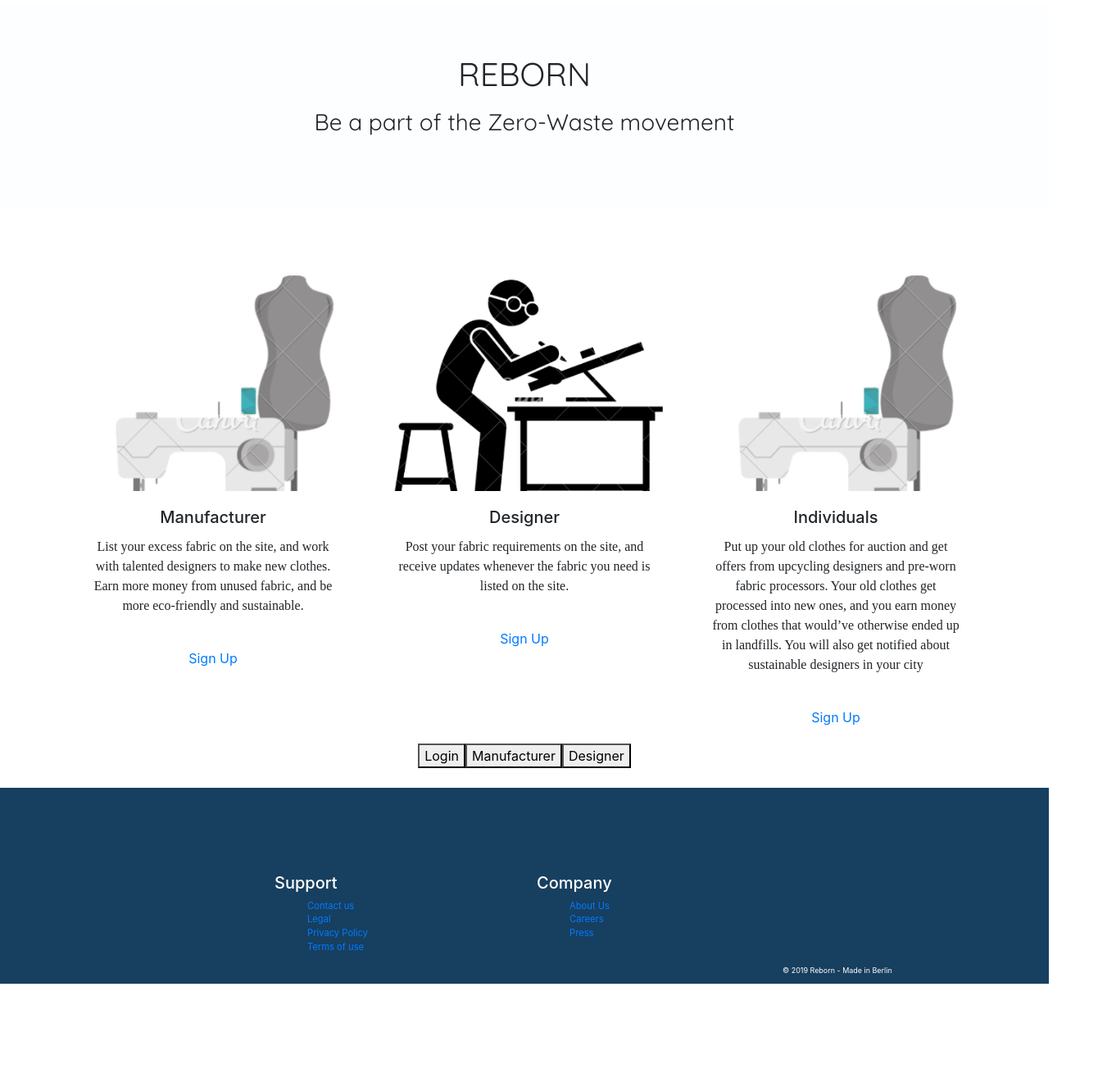
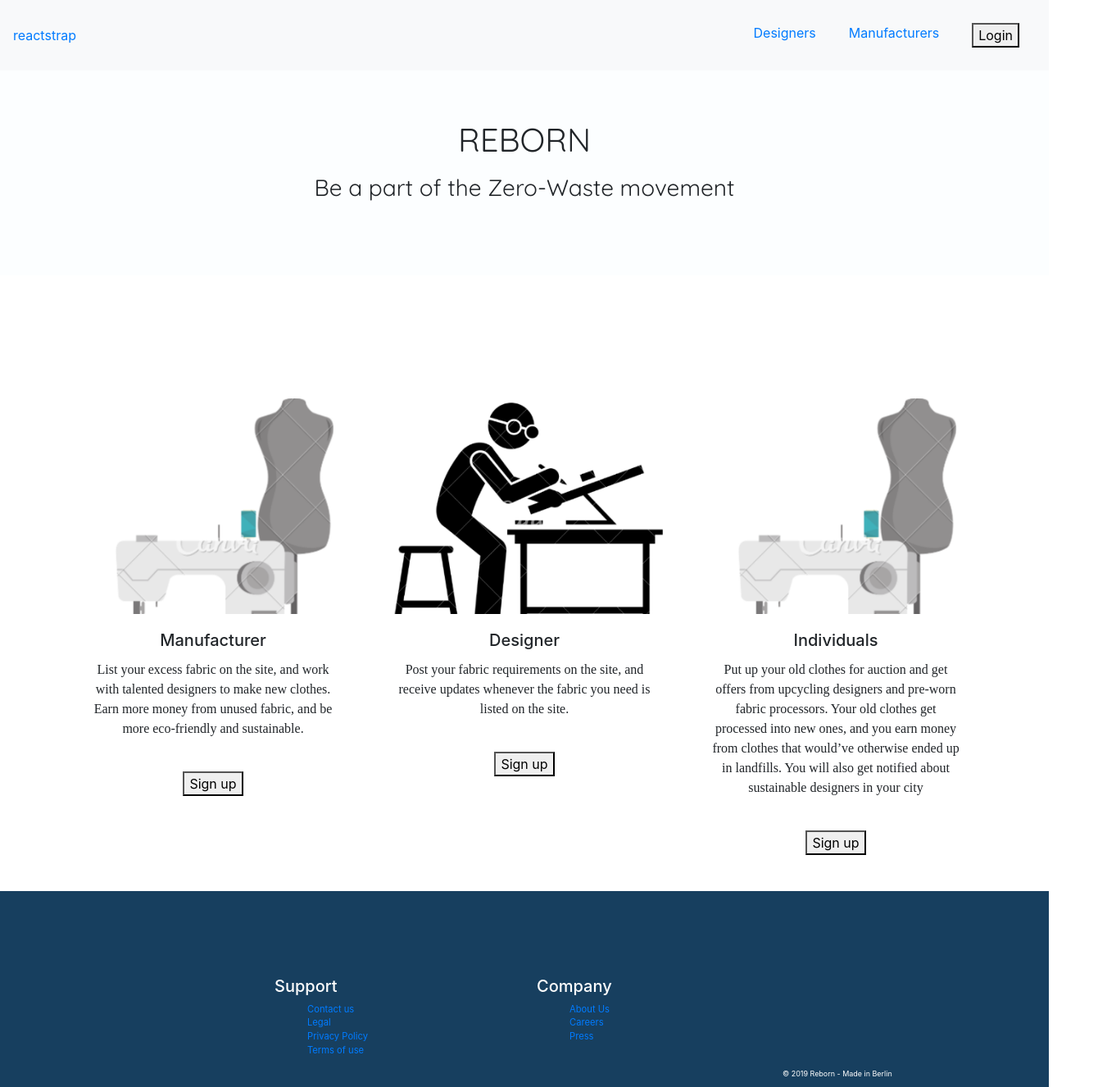
Before and after one commit to juanibe/reborn-zero-waste, a React (Create React App) app in the folder client/: page / in a window 1280 px wide. Shown: the whole page at 82% size, 1340 px wide, since content can reach past the window. Before the commit the page ends 1200 px from the top, so only its background shows below. Built offline with nearby package versions, Linux system fonts and the light colour scheme; no server answers; a web font is replaced by a local one.

Commit message:
completed the signup modal for manufacturer, and had to change navbar since was having some issues with the modals

```diff
--- a/client/src/App.css
+++ b/client/src/App.css
@@ -80,7 +80,8 @@
 
 
 .signup-container {
-  margin: 40px 0 80px 0;
+  margin: 100px 0 100px 0;
+
 }
 
 .bg-white {
@@ -116,7 +117,7 @@
   background-color: #FCFEFF ;
   height: 250px;
   position: relative;
-  top:70px;
+  top:0;
   font-family: 'Quicksand', sans-serif;
   margin: 0 0 150px 0;
 
@@ -150,3 +151,7 @@
 .price {
   color: #910526;
 }
+
+.link-navbar{
+  margin: 20px;
+}
--- a/client/src/App.js
+++ b/client/src/App.js
@@ -13,10 +13,7 @@ import NavbarHeader from "./components/NavbarHeader";
 import Login from "./components/auth/Login";
 import Footer from "./components/Footer";
 import Signup from "./components/auth/Signup";
-import Modal from "./components/ModalLogin";
 import Concept from "./pages/Concept";
-import ModalManufacturer from "./components/Modalmanufacturer";
-import ModalDesigner from "./components/Modaldesigner";
 
 class App extends Component {
   constructor(props) {
@@ -84,13 +81,6 @@ class App extends Component {
 
           <Route exact path="/concept" component={Concept} />
         </Switch>
-
-        <Modal getUser={this.getTheUser} />
-
-        <ModalManufacturer />
-
-        <ModalDesigner />
-
         <Footer />
       </div>
     );
--- a/client/src/components/Cards.js
+++ b/client/src/components/Cards.js
@@ -1,5 +1,4 @@
 import React from "react";
-import { Link } from 'react-router-dom'
 
 const Cards = (props) => {
     return (
@@ -11,7 +10,7 @@ const Cards = (props) => {
                     <p className="card-text">{props.text}</p>
                 </div>
                 <div className="card-body">
-                    <Link to="/signup">Sign Up</Link>
+                    {props.signUpLink}
                 </div>
             </div>
         </div >
--- a/client/src/components/Header.js
+++ b/client/src/components/Header.js
@@ -1,6 +1,6 @@
 import React from "react";
 
-const Header = (props) => {
+const Header = () => {
     return (
         < div >
             <div className="HeaderText">
--- a/client/src/components/ModalLogin.js
+++ b/client/src/components/ModalLogin.js
@@ -22,10 +22,8 @@ class Modal extends Component {
 
   documentClick = (e) => {
     if (!this.node || this.node.contains(e.target)) {
-      console.log("works not.")
       return
     }
-    console.log("works.")
     this.setState({ modalOpen: false });
   }
 
@@ -59,7 +57,6 @@ class Modal extends Component {
   }
 
   render() {
-    console.log(this.state);
     return (
       <span>
         <Popup
--- a/client/src/components/Modalmanufacturer.js
+++ b/client/src/components/Modalmanufacturer.js
@@ -10,23 +10,37 @@ class ModalManufacturer extends Component {
     this.state = { name: "", username: "", password: "", error: false };
     this.service = new AuthService();
   }
+  componentWillMount() {
+    document.addEventListener("mousedown", this.documentClick, false)
+  }
+
+  componentWillUnmount() {
+    document.removeEventListener("mousedown", this.documentClick, false)
+  }
+
+  documentClick = (e) => {
+    if (!this.node || this.node.contains(e.target)) {
+      return
+    }
+    this.setState({ modalOpen: false });
+  }
 
   handleFormSubmit = event => {
     event.preventDefault();
     const username = this.state.username;
     const password = this.state.password;
+
     this.service
-      .login(username, password)
+      .signup(username, password)
       .then(response => {
-        this.setState({ username: "", password: "" });
+        this.setState({
+          username: "",
+          password: "",
+          modalOpen: false
+        });
         this.props.getUser(response);
-        this.props.history.push("/manufacturers-private");
-        console.log(this.props.history);
       })
-      .catch(error => {
-        this.setState({ error: true });
-        console.log(error);
-      });
+      .catch(error => console.log(error));
   };
 
   handleChange = event => {
@@ -34,14 +48,15 @@ class ModalManufacturer extends Component {
     this.setState({ [name]: value });
   };
 
+  handleButtonClick = () => {
+    this.setState({ modalOpen: true });
+  }
+
   render() {
     return (
-      <Popup
-        trigger={<button className="button"> Manufacturer </button>}
-        modal
-        closeOnDocumentClick
-      >
-        <div className="container signup-container">
+      <span>
+        <Popup modal open={this.state.modalOpen} closeOnDocumentClick={false}>
+          <div ref={node => this.node = node} className="container signup-container">
             <div className="row">
               <div className="col-2" />
               <div className="col-8">
@@ -108,6 +123,8 @@ class ModalManufacturer extends Component {
             </div>
           </div>
         </Popup>
+        <button className="button" onClick={this.handleButtonClick}> Sign up </button>
+      </span>
     );
   }
 }
--- a/client/src/components/NavbarHeader.js
+++ b/client/src/components/NavbarHeader.js
@@ -1,36 +1,143 @@
-import React from "react";
+// import React from "react";
 
 
-import { Link } from 'react-router-dom';
+// import { Link } from 'react-router-dom';
 
-// reactstrap components
+// // reactstrap components
+// import {
+//   Collapse,
+//   UncontrolledCollapse,
+//   DropdownToggle,
+//   DropdownMenu,
+//   DropdownItem,
+//   UncontrolledDropdown,
+//   FormGroup,
+//   Form,
+//   Input,
+//   NavbarBrand,
+//   Navbar,
+//   NavItem,
+//   NavLink,
+//   Nav,
+//   Container
+// } from "reactstrap";
+
+import AuthService from './auth/auth-service';
+import Modalmanufacturer from './Modalmanufacturer'
+
+// //https://demos.creative-tim.com/blk-design-system-react/#/documentation/navbar
+
+// class NavbarHeader extends React.Component {
+//   constructor(props) {
+//     super(props);
+//     this.state = { loggedInUser: null, loggedInButton: 'Login' };
+//     this.service = new AuthService();
+//   }
+
+//   componentWillReceiveProps(nextProps) {
+//     this.setState({ ...this.state, loggedInUser: nextProps["userInSession"] });
+//   }
+
+//   logoutUser = () => {
+//     this.service.logout()
+//       .then(() => {
+//         this.setState({ loggedInUser: null });
+//         this.props.getUser(null);
+//       })
+//   }
+
+//   render() {
+//     console.log(this.state.loggedInUser)
+//     return (
+
+//       <div>
+//         <Navbar className="bg-white" expand="lg">
+//           <Container>
+//             <NavbarBrand tag={Link} to='/' >
+//               HOME
+//             </NavbarBrand>
+//             <button className="navbar-toggler" id="navbarColor05" type="button">
+//               <span className="navbar-toggler-bar navbar-kebab" />
+//               <span className="navbar-toggler-bar navbar-kebab" />
+//               <span className="navbar-toggler-bar navbar-kebab" />
+//             </button>
+//             <UncontrolledCollapse navbar toggler="#navbarColor05">
+//               <Nav className="mr-auto" navbar>
+//                 <NavItem className="active">
+//                   <NavLink
+//                     href="/designers-public"
+//                     onClick={e => e.preventDefault()}
+//                   >
+//                     Designers <span className="sr-only">(current)</span>
+//                   </NavLink>
+//                 </NavItem>
+
+//                 <NavItem>
+//                   <NavLink
+//                     href="/manufacturers-public"
+//                     onClick={e => e.preventDefault()}
+//                   >
+//                     Manufacturers
+//                   </NavLink>
+//                 </NavItem>
+
+//                 <NavItem>
+//                   <NavLink href="/concept" onClick={e => e.preventDefault()}>
+//                     Concept
+//                   </NavLink>
+//                 </NavItem>
+//                 {this.state.loggedInUser
+//                   ?
+//                   <NavLink onClick={() => this.logoutUser()} tag={Link} to="/logout">Logout</NavLink>
+//                   :
+//                   <NavLink tag={Link} to="/login" >Login</NavLink>
+//                 }
+//                 <NavItem>
+
+//                 </NavItem>
+//               </Nav>
+
+//               <Form className="form-inline ml-auto">
+//                 <FormGroup>
+//                   <Input placeholder="Search" type="text" />
+//                 </FormGroup>
+//               </Form>
+//             </UncontrolledCollapse>
+//           </Container>
+//         </Navbar>
+//       </div>
+//     );
+//   }
+// }
+
+// export default NavbarHeader;
+import React from 'react';
 import {
   Collapse,
-  UncontrolledCollapse,
+  Navbar,
+  NavbarToggler,
+  NavbarBrand,
+  Nav,
+  NavItem,
+  NavLink,
+  UncontrolledDropdown,
   DropdownToggle,
   DropdownMenu,
-  DropdownItem,
-  UncontrolledDropdown,
-  FormGroup,
-  Form,
-  Input,
-  NavbarBrand,
-  Navbar,
-  NavItem,
-  NavLink,
-  Nav,
-  Container
-} from "reactstrap";
+  DropdownItem
+} from 'reactstrap';
+import { Link } from "react-router-dom"
+import ModalLogin from './ModalLogin';
 
-import AuthService from './auth/auth-service';
-
-//https://demos.creative-tim.com/blk-design-system-react/#/documentation/navbar
-
-class NavbarHeader extends React.Component {
+export default class NavbarHeader extends React.Component {
   constructor(props) {
     super(props);
     this.state = { loggedInUser: null, loggedInButton: 'Login' };
     this.service = new AuthService();
+
+    this.toggle = this.toggle.bind(this);
+    this.state = {
+      isOpen: false
+    };
   }
 
   componentWillReceiveProps(nextProps) {
@@ -45,68 +152,54 @@ class NavbarHeader extends React.Component {
       })
   }
 
+  toggle() {
+    this.setState({
+      isOpen: !this.state.isOpen
+    });
+  }
   render() {
-    console.log(this.state.loggedInUser)
     return (
-
       <div>
-        <Navbar className="bg-white" expand="lg">
-          <Container>
-            <NavbarBrand tag={Link} to='/' >
-              HOME
-            </NavbarBrand>
-            <button className="navbar-toggler" id="navbarColor05" type="button">
-              <span className="navbar-toggler-bar navbar-kebab" />
-              <span className="navbar-toggler-bar navbar-kebab" />
-              <span className="navbar-toggler-bar navbar-kebab" />
-            </button>
-            <UncontrolledCollapse navbar toggler="#navbarColor05">
-              <Nav className="mr-auto" navbar>
-                <NavItem className="active">
-                  <NavLink
-                    href="/designers-public"
-                    onClick={e => e.preventDefault()}
-                  >
-                    Designers <span className="sr-only">(current)</span>
-                  </NavLink>
-                </NavItem>
-
-                <NavItem>
-                  <NavLink
-                    href="/manufacturers-public"
-                    onClick={e => e.preventDefault()}
-                  >
-                    Manufacturers
-                  </NavLink>
-                </NavItem>
-
-                <NavItem>
-                  <NavLink href="/concept" onClick={e => e.preventDefault()}>
-                    Concept
-                  </NavLink>
-                </NavItem>
+        <Navbar color="light" light expand="md">
+          <Link to="/">reactstrap</Link>
+          <NavbarToggler onClick={this.toggle} />
+          <Collapse isOpen={this.state.isOpen} navbar>
+            <Nav className="ml-auto" navbar>
+              <NavItem className="active link-navbar">
+                <Link to="/designers-public" >Designers</Link>
+              </NavItem>
+              <NavItem className="active link-navbar">
+                <Link to="/designers-public" >Manufacturers</Link>
+              </NavItem>
+              <NavItem className="active link-navbar">
                 {this.state.loggedInUser
                   ?
-                  <NavLink onClick={() => this.logoutUser()} tag={Link} to="/logout">Logout</NavLink>
+                  <Link onClick={() => this.logoutUser()} tag={Link} to="/logout" >Logout</Link>
                   :
-                  <NavLink tag={Link} to="/login" >Login</NavLink>
+                  <ModalLogin />
                 }
-                <NavItem>
-
-                </NavItem>
-              </Nav>
-
-              <Form className="form-inline ml-auto">
-                <FormGroup>
-                  <Input placeholder="Search" type="text" />
-                </FormGroup>
-              </Form>
-            </UncontrolledCollapse>
-          </Container>
+              </NavItem>
+              {/* <UncontrolledDropdown nav inNavbar>
+                <DropdownToggle nav caret>
+                  Options
+                </DropdownToggle>
+                <DropdownMenu right>
+                  <DropdownItem>
+                    Option 1
+                  </DropdownItem>
+                  <DropdownItem>
+                    Option 2
+                  </DropdownItem>
+                  <DropdownItem divider />
+                  <DropdownItem>
+                    Reset
+                  </DropdownItem>
+                </DropdownMenu>
+              </UncontrolledDropdown> */}
+            </Nav>
+          </Collapse>
         </Navbar>
-      </div>
+      </div >
     );
   }
 }
-
-export default NavbarHeader;
--- a/client/src/components/auth/Signup.js
+++ b/client/src/components/auth/Signup.js
@@ -25,12 +25,10 @@ class Signup extends Component {
             })
             .catch(error => console.log(error));
     };
-
     handleChange = event => {
         const { name, value } = event.target;
         this.setState({ [name]: value });
     };
-
     render() {
         return (
             <div className="container signup-container">
--- a/client/src/pages/Home.js
+++ b/client/src/pages/Home.js
@@ -9,6 +9,8 @@ import { MDBRow, MDBCol, MDBContainer } from "mdbreact";
 import Cards from '../components/Cards'
 import Header from '../components/Header'
 import content from '../text.json'
+import Modalmanufacturer from '../components/Modalmanufacturer'
+
 
 class Home extends Component {
 
@@ -19,13 +21,13 @@ class Home extends Component {
         <div className='container'>
           <div className='row'>
             <div className='col-4'>
-              <Cards title={content.manufacturer.title} text={content.manufacturer.text} image={content.manufacturer.image} />
+              <Cards title={content.manufacturer.title} text={content.manufacturer.text} image={content.manufacturer.image} signUpLink={<Modalmanufacturer />} />
             </div>
             <div className='col-4'>
-              <Cards title={content.designer.title} text={content.designer.text} image={content.designer.image} />
+              <Cards title={content.designer.title} text={content.designer.text} image={content.designer.image} signUpLink={<Modalmanufacturer />} />
             </div>
             <div className='col-4'>
-              <Cards title={content.individuals.title} text={content.individuals.text} image={content.individuals.image} />
+              <Cards title={content.individuals.title} text={content.individuals.text} image={content.individuals.image} signUpLink={<Modalmanufacturer />} />
             </div>
           </div>
         </div>
```
Lines whose indentation alone changed are shown as unchanged.
